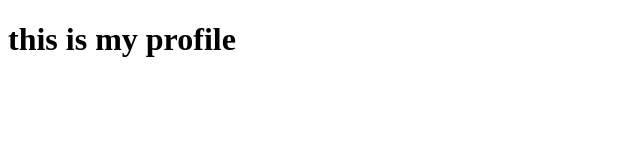
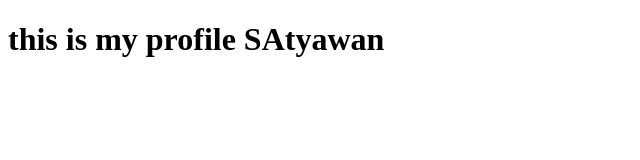
Before and after one commit to SatyawanPanchal/MyProfile, a plain HTML site: page index.html in a window 1280 px wide. Shown: the whole page, without its empty margins (0-640 px from the left). Drawn offline with Linux system fonts and the light colour scheme.

Commit message:
Satyawan name added

```diff
--- a/index.html
+++ b/index.html
@@ -6,6 +6,6 @@
     <title>Document</title>
   </head>
   <body>
-    <h1>this is my profile</h1>
+    <h1>this is my profile SAtyawan</h1>
   </body>
 </html>
```
